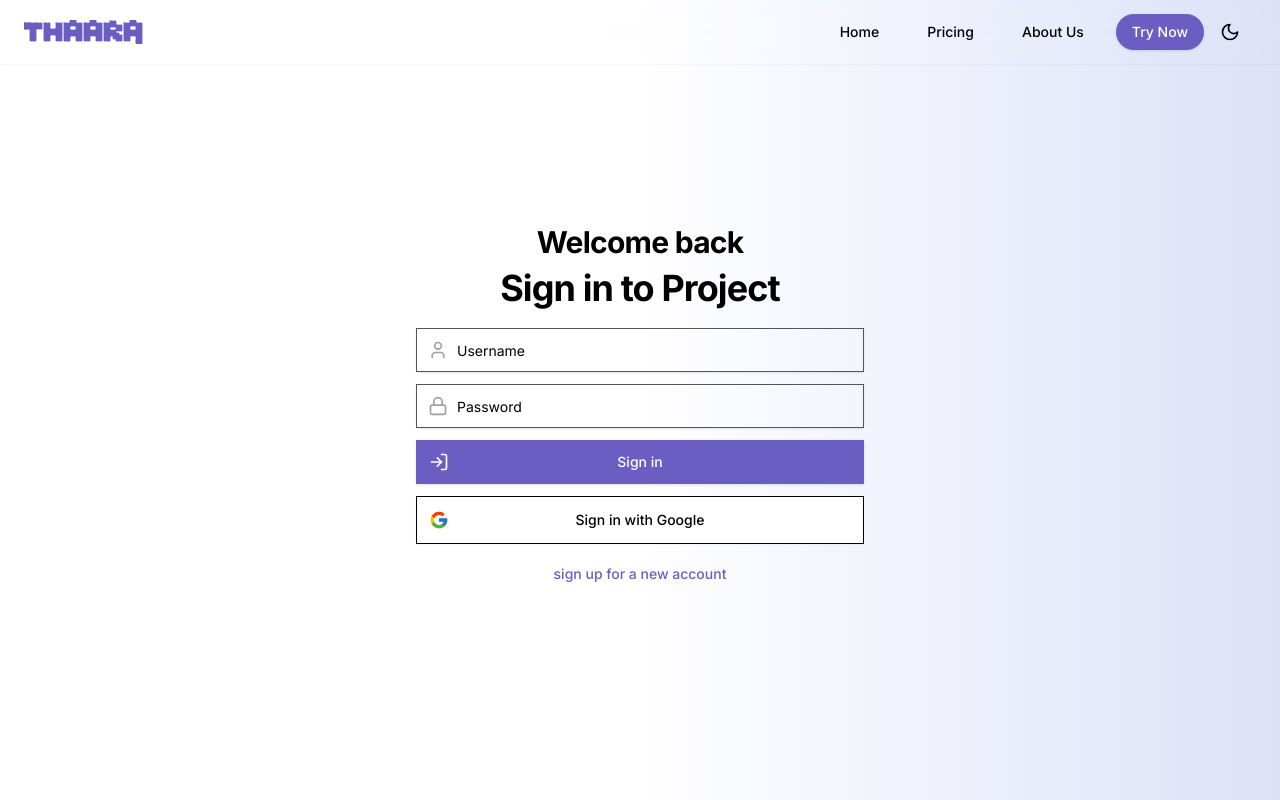
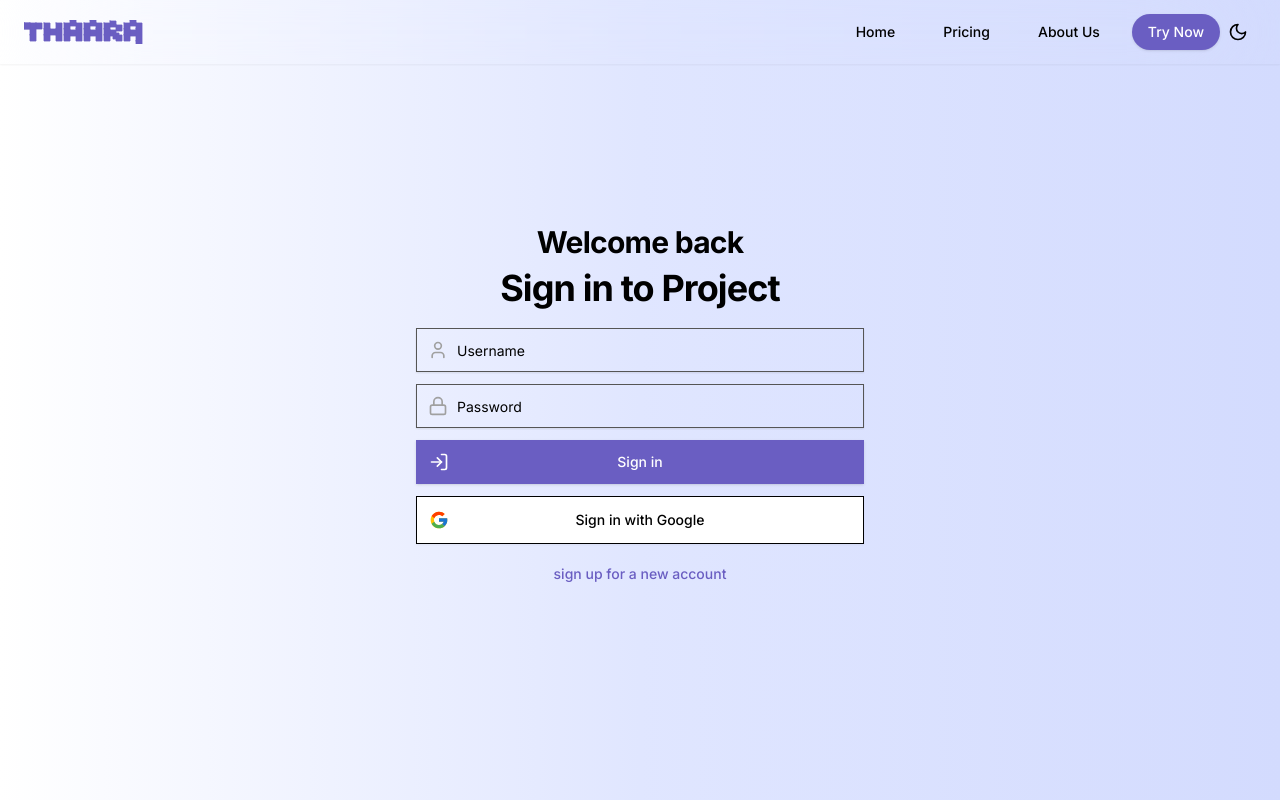
Before and after one commit to siddarthreddygsr/PiedPiperPortal, a Next.js app: page /login in a window 1280 px wide. Built offline with nearby package versions, Linux system fonts and the light colour scheme.

Commit message:
404 page and gradient changes
Signed-off-by: Siddarthreddygsr <siddarthreddygsr@gmail.com>

```diff
--- a/src/app/globals.css
+++ b/src/app/globals.css
@@ -5,7 +5,7 @@
 :root {
   --background-color: rgba(255, 255, 255, 0);
   --foreground-color: black;
-  --gradient-background: linear-gradient(to right, #ffffff, #ffffff, #dce1f8);
+  --gradient-background: linear-gradient(to right, #ffffff, #e0e6ff, #d3dbfe);
   --accent-color: #6a5ec2;
   --accent-foreground-color: white;
 }
@@ -19,7 +19,7 @@
 }
 
 body {
-  background-color: var(--background-color);
+  background: var(--gradient-background);
   color: var(--foreground-color);
 }
 
--- a/src/components/Navbar.tsx
+++ b/src/components/Navbar.tsx
@@ -72,7 +72,7 @@ export default function Header() {
           </Link>
         </nav>
         <div className="flex items-center gap-4">
-          <Button variant="ghost" onClick={toggleTheme}>
+          <Button size="icon" variant="ghost" onClick={toggleTheme}>
             {isDarkMode ? <SunIcon className="h-5 w-5" /> : <MoonIcon className="h-5 w-5" />}
           </Button>
           <Sheet>
@@ -252,23 +252,3 @@ function SunIcon(props: React.SVGProps<SVGSVGElement>) {
     </svg>
   )
 }
-
-// function XIcon(props: React.SVGProps<SVGSVGElement>) {
-//   return (
-//     <svg
-//       {...props}
-//       xmlns="http://www.w3.org/2000/svg"
-//       width="24"
-//       height="24"
-//       viewBox="0 0 24 24"
-//       fill="none"
-//       stroke="currentColor"
-//       strokeWidth="2"
-//       strokeLinecap="round"
-//       strokeLinejoin="round"
-//     >
-//       <path d="M18 6 6 18" />
-//       <path d="m6 6 12 12" />
-//     </svg>
-//   );
-// }
--- a/tsconfig.json
+++ b/tsconfig.json
@@ -21,6 +21,6 @@
       "@/*": ["./src/*"]
     }
   },
-  "include": ["next-env.d.ts", "**/*.ts", "**/*.tsx", ".next/types/**/*.ts", "src/components/Navbar.tsx"],
+  "include": ["next-env.d.ts", "**/*.ts", "**/*.tsx", ".next/types/**/*.ts", "src/components/Navbar.tsx", "src/app/not-found.jsx"],
   "exclude": ["node_modules"]
 }
```
Also changed, not shown: src/app/not-found.jsx (added, +16 -0 lines), src/app/page_[wip].tsx (renamed from src/app/page.tsx).
